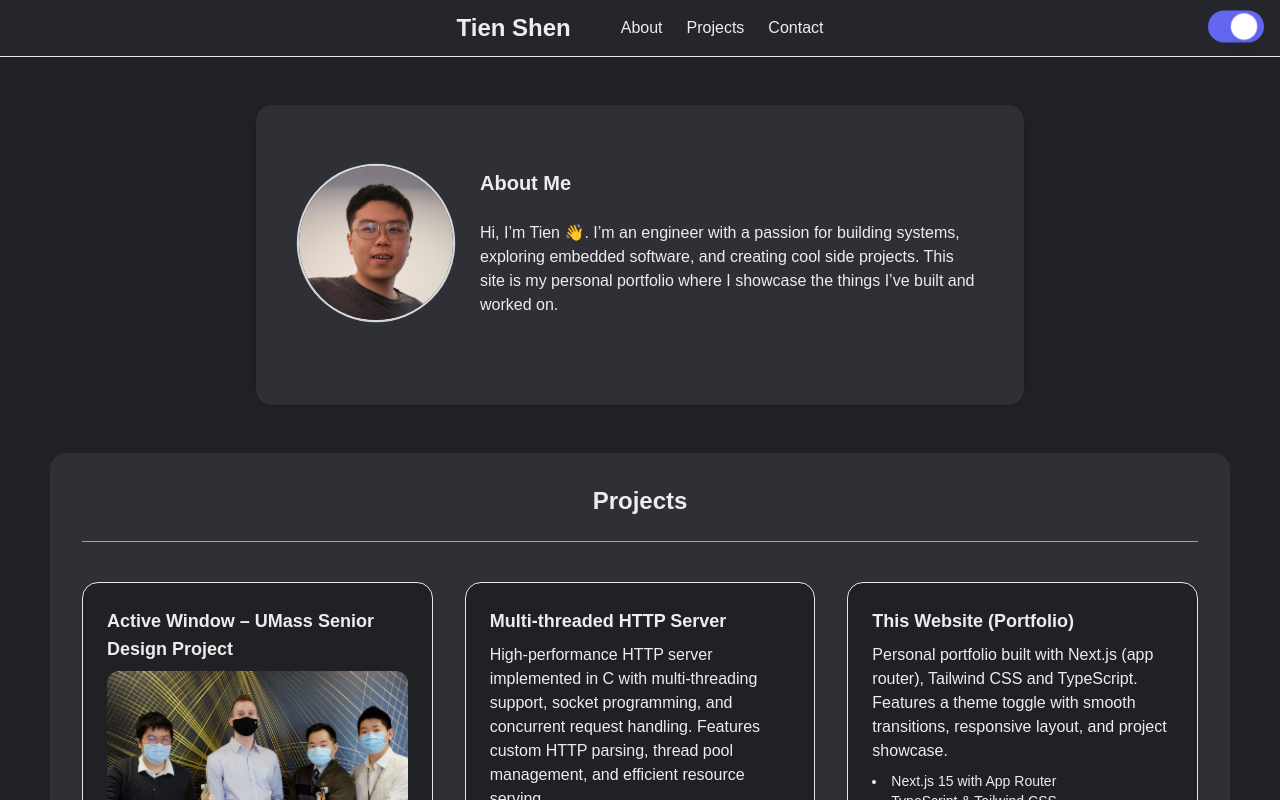
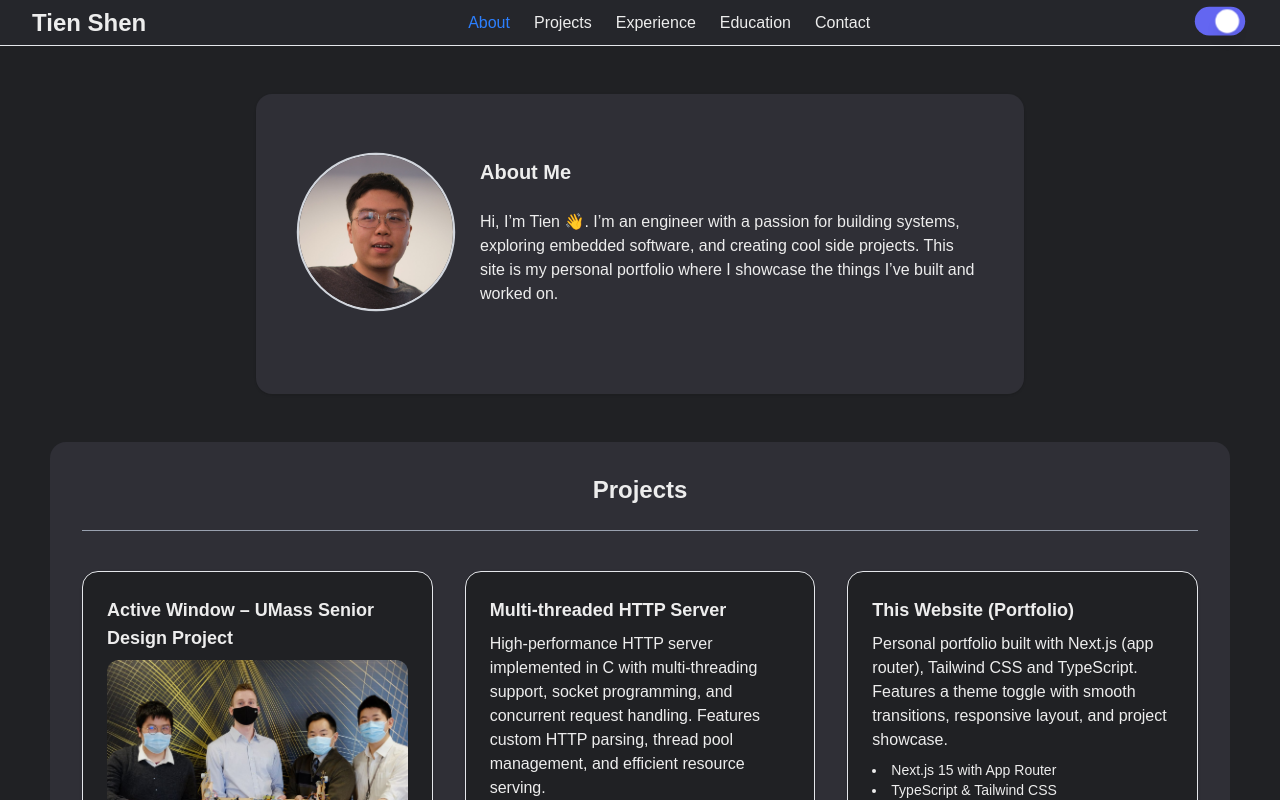
Before and after one commit to tienshen/tien-portfolio-website, a Next.js app: page / in a window 1280 px wide. Shown: the top 800 px of the page. Built offline with nearby package versions, Linux system fonts and the light colour scheme.

Commit message:
updated portfolio page formatting: professional experience text box wider, project is now 2 column, header formatting and animation fixes

```diff
--- a/app/page.tsx
+++ b/app/page.tsx
@@ -128,7 +128,7 @@ export default function Home() {
       <section id="experience" className="p-8 bg-box mb-6 mx-[50px] rounded-2xl">
         <h2 className="text-2xl font-bold mb-6 text-center">Professional Experience</h2>
         <hr className="border-t border-gray-400 dark:border-gray-600 mb-10" />
-        <div className="space-y-8 max-w-4xl mx-auto">
+        <div className="space-y-8 max-w-6xl mx-auto">
 
           {/* Raytheon Position */}
           <div className="bg-[var(--background)] p-6 rounded-2xl shadow-sm border border-gray-200 dark:border-gray-700">
@@ -207,20 +207,18 @@ export default function Home() {
       <section id="education" className="p-8 bg-box mb-6 mx-[50px] rounded-2xl">
         <h2 className="text-2xl font-bold mb-6 text-center">Education</h2>
         <hr className="border-t border-gray-400 dark:border-gray-600 mb-10" />
-        <div className="space-y-6 max-w-4xl mx-auto">
+        <div className="grid md:grid-cols-2 gap-8 max-w-6xl mx-auto">
 
           {/* Master's Degree */}
           <div className="bg-[var(--background)] p-6 rounded-2xl shadow-sm border border-gray-200 dark:border-gray-700">
-            <div className="flex flex-col md:flex-row md:items-start md:justify-between mb-4">
-              <div>
-                <h3 className="text-xl font-bold text-accent">Master of Science in Computer Engineering</h3>
-                <p className="text-lg font-semibold text-[var(--foreground)]">University of Massachusetts Amherst</p>
-                <p className="text-sm text-secondary">College of Engineering</p>
-              </div>
-              <span className="text-sm font-medium text-muted mt-2 md:mt-0">May 2023</span>
+            <div className="mb-4">
+              <h3 className="text-xl font-bold text-accent mb-2">Master of Science in Computer Engineering</h3>
+              <p className="text-lg font-semibold text-[var(--foreground)] mb-1">University of Massachusetts Amherst</p>
+              <p className="text-sm text-secondary mb-3">College of Electrical and Computer Engineering</p>
+              <span className="text-sm font-medium text-muted">May 2023</span>
             </div>
-            <div className="mt-4">
-              <p className="text-sm text-secondary mb-2"><strong>Relevant Coursework:</strong></p>
+            <div>
+              <p className="text-sm text-secondary mb-3"><strong>Relevant Coursework:</strong></p>
               <div className="flex flex-wrap gap-2">
                 <span className="px-3 py-1 tag rounded-full text-xs font-medium">Advanced Digital Design</span>
                 <span className="px-3 py-1 tag rounded-full text-xs font-medium">Computer Architecture</span>
@@ -233,16 +231,14 @@ export default function Home() {
 
           {/* Bachelor's Degree */}
           <div className="bg-[var(--background)] p-6 rounded-2xl shadow-sm border border-gray-200 dark:border-gray-700">
-            <div className="flex flex-col md:flex-row md:items-start md:justify-between mb-4">
-              <div>
-                <h3 className="text-xl font-bold text-accent">Bachelor of Science in Computer Engineering</h3>
-                <p className="text-lg font-semibold text-[var(--foreground)]">University of Massachusetts Amherst</p>
-                <p className="text-sm text-secondary">College of Engineering</p>
-              </div>
-              <span className="text-sm font-medium text-muted mt-2 md:mt-0">May 2021</span>
+            <div className="mb-4">
+              <h3 className="text-xl font-bold text-accent mb-2">Bachelor of Science in Computer Engineering</h3>
+              <p className="text-lg font-semibold text-[var(--foreground)] mb-1">University of Massachusetts Amherst</p>
+              <p className="text-sm text-secondary mb-3">College of Electrical and Computer Engineering</p>
+              <span className="text-sm font-medium text-muted">May 2021</span>
             </div>
-            <div className="mt-4">
-              <p className="text-sm text-secondary mb-2"><strong>Foundation Coursework:</strong></p>
+            <div>
+              <p className="text-sm text-secondary mb-3"><strong>Foundation Coursework:</strong></p>
               <div className="flex flex-wrap gap-2">
                 <span className="px-3 py-1 tag rounded-full text-xs font-medium">Digital Logic Design</span>
                 <span className="px-3 py-1 tag rounded-full text-xs font-medium">Computer Systems</span>
--- a/components/ScrollingHeader.tsx
+++ b/components/ScrollingHeader.tsx
@@ -4,6 +4,7 @@ import ThemeToggle from './ThemeToggle'
 
 export default function ScrollingHeader() {
   const [scrollY, setScrollY] = useState(0)
+  const [activeSection, setActiveSection] = useState('')
 
   useEffect(() => {
     const handleScroll = () => setScrollY(window.scrollY)
@@ -11,21 +12,53 @@ export default function ScrollingHeader() {
     return () => window.removeEventListener('scroll', handleScroll)
   }, [])
 
+
+
+  // Intersection Observer to track which section is in view
+  useEffect(() => {
+    const observer = new IntersectionObserver((entries) => {
+      // Find the section with the highest intersection ratio
+      let maxRatio = 0
+      let mostVisibleSection = ''
+
+      // Check all currently intersecting sections
+      entries.forEach((entry) => {
+        if (entry.isIntersecting && entry.intersectionRatio > maxRatio) {
+          maxRatio = entry.intersectionRatio
+          mostVisibleSection = entry.target.id
+        }
+      })
+
+      // Only update if we found a visible section
+      if (mostVisibleSection) {
+        setActiveSection(mostVisibleSection)
+      }
+    }, {
+      rootMargin: '-20% 0px -20% 0px',
+      threshold: [0.1, 0.3, 0.5, 0.7, 1.0]
+    })
+
+    // Find and observe all sections
+    const sections = document.querySelectorAll('section[id]')
+    sections.forEach((section) => {
+      observer.observe(section)
+    })
+
+    return () => observer.disconnect()
+  }, [])
+
   // Calculate padding based on scroll position
   // Shrink from py-3 (12px) to py-2 (8px) over first 150px of scroll
-  const maxScroll = 150
-  const minPadding = 5  // py-2
-  const maxPadding = 12 // py-3
+  const maxScroll = 100
+  const minPadding = 1  // py-2
+  const maxPadding = 5 // py-3
   const currentPadding = Math.max(minPadding, maxPadding - (scrollY / maxScroll) * (maxPadding - minPadding))
 
-  // Calculate horizontal shift - move content left as we scroll
-  // Shift from center (0px) to left (-100px) over first 150px of scroll
-  const maxShift = -30
-  const currentShift = Math.min(0, (scrollY / maxScroll) * maxShift)
+
 
   // Calculate theme toggle scale - shrink from 1.0 to 0.8 as we scroll
   const minScale = 0.8
-  const maxScale = 1.0
+  const maxScale = 0.9
   const currentScale = Math.max(minScale, maxScale - (scrollY / maxScroll) * (maxScale - minScale))
 
   return (
@@ -33,24 +66,56 @@ export default function ScrollingHeader() {
       className="sticky top-0 relative border-b border-gray-200 dark:border-gray-700 bg-header px-8 z-40 transition-all duration-200 ease-out"
       style={{ paddingTop: `${currentPadding}px`, paddingBottom: `${currentPadding}px` }}
     >
-      {/* centered content */}
-      <div
-        className="mx-auto flex items-center gap-[50px] max-w-5xl justify-center transition-transform duration-200 ease-out"
-        style={{ transform: `translateX(${currentShift}px)` }}
-      >
-        <h1 className="text-2xl font-bold">Tien Shen</h1>
+      <div className="mx-auto flex items-center justify-between max-w-7xl">
+        {/* Name on the left */}
+        <h1
+          className="text-2xl font-bold cursor-pointer hover:text-blue-500 transition-colors duration-200"
+          onClick={() => window.scrollTo({ top: 0, behavior: 'smooth' })}
+        >
+          Tien Shen
+        </h1>
+
+        {/* Navigation in the center */}
         <nav className="space-x-6">
-          <a href="#about" className="hover:text-blue-500">About</a>
-          <a href="#projects" className="hover:text-blue-500">Projects</a>
-          <a href="#contact" className="hover:text-blue-500">Contact</a>
+          <a
+            href="#about"
+            className={`transition-colors duration-300 ${activeSection === 'about' ? 'text-blue-500 font-medium' : 'hover:text-blue-500'}`}
+          >
+            About
+          </a>
+          <a
+            href="#projects"
+            className={`transition-colors duration-300 ${activeSection === 'projects' ? 'text-blue-500 font-medium' : 'hover:text-blue-500'}`}
+          >
+            Projects
+          </a>
+          <a
+            href="#experience"
+            className={`transition-colors duration-300 ${activeSection === 'experience' ? 'text-blue-500 font-medium' : 'hover:text-blue-500'}`}
+          >
+            Experience
+          </a>
+          <a
+            href="#education"
+            className={`transition-colors duration-300 ${activeSection === 'education' ? 'text-blue-500 font-medium' : 'hover:text-blue-500'}`}
+          >
+            Education
+          </a>
+          <a
+            href="#contact"
+            className={`transition-colors duration-300 ${activeSection === 'contact' ? 'text-blue-500 font-medium' : 'hover:text-blue-500'}`}
+          >
+            Contact
+          </a>
         </nav>
-      </div>
-      {/* toggle on the right */}
-      <div
-        className="absolute right-4 top-1/2 -translate-y-1/2 transition-transform duration-200 ease-out"
-        style={{ transform: `scale(${currentScale})` }}
-      >
-        <ThemeToggle />
+
+        {/* Theme toggle on the right */}
+        <div
+          className="transition-transform duration-200 ease-out"
+          style={{ transform: `scale(${currentScale})` }}
+        >
+          <ThemeToggle />
+        </div>
       </div>
     </header>
   )
```
